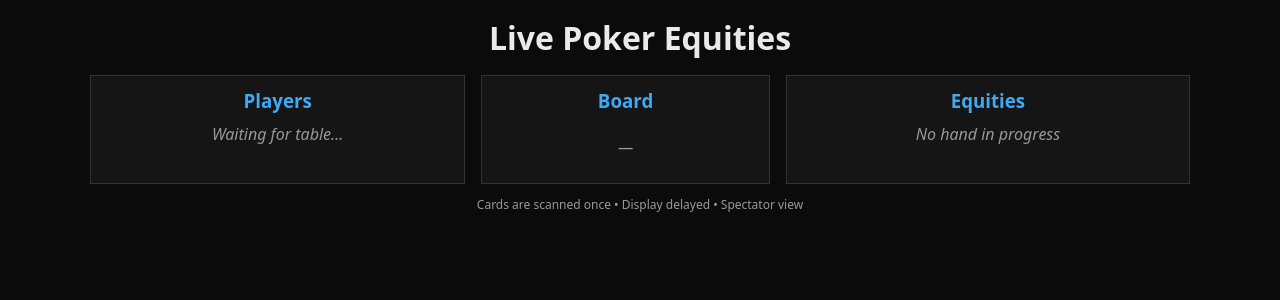
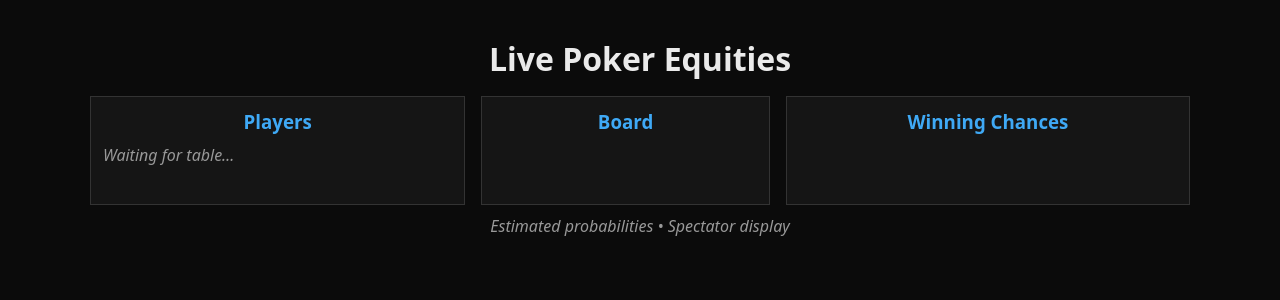
Before and after one commit to Plumpduck1/Poker-Equity-Server, a Flask app: template templates/audience.html in a window 1280 px wide. Shown: the top 300 px of the page. Run offline with Flask 3, Linux system fonts and the light colour scheme; the template is opened without the code that fills it, so the values that code supplies are empty.

Commit message:
wokring audience view protected

```diff
--- a/app.py
+++ b/app.py
@@ -21,6 +21,7 @@ PHASE_BACK = {
     "FLOP": "PREFLOP",
     "TURN": "FLOP",
     "RIVER": "TURN",
+    "SHOWDOWN": "RIVER",
 }
 
 # =============================
@@ -56,16 +57,19 @@ def fresh_deck():
 
 def get_positions(players, button_index):
     labels = ["BTN", "SB", "BB", "UTG", "HJ", "CO"]
-    return {
-        players[(button_index + i) % 6]: labels[i]
-        for i in range(6)
-    }
+    return {players[(button_index + i) % 6]: labels[i] for i in range(6)}
 
 # =============================
 # Global state (single table MVP)
 # =============================
 
 game_state = None
+
+def bump_version():
+    """Audience will poll /game_state and only update UI if version changes."""
+    global game_state
+    if game_state is not None:
+        game_state["version"] = int(game_state.get("version", 0)) + 1
 
 # =============================
 # Dealing (simulated)
@@ -143,6 +147,8 @@ def resolve_showdown(game):
 
 def start_new_game(players, button_index, info_mode, manual_button=False):
     return {
+        "version": 0,
+
         "info_mode": info_mode,
         "players": players,
         "button_index": button_index,
@@ -200,6 +206,12 @@ def host_config():
             return "Must enter exactly 6 players", 400
 
         game_state = start_new_game(players, button_index, info_mode)
+
+        # Start immediately (so host button shows Next Street)
+        scan_full_deck_sim()
+        deal_hole_cards()   # PREFLOP
+        bump_version()
+
         return redirect("/host")
 
     return render_template("config.html")
@@ -212,16 +224,16 @@ def host_view():
         return redirect("/host/config")
 
     # ---------- POST controls ----------
-
     if request.method == "POST":
         action = request.form.get("action")
 
         # ----- Dealer privacy -----
         if "toggle_privacy" in request.form:
             game_state["hide_equity"] = not game_state["hide_equity"]
+            bump_version()
             return redirect("/host")
 
-       # ----- MISDEAL / FORCE BUTTON -----
+        # ----- MISDEAL / FORCE BUTTON -----
         if "force_button" in request.form:
             new_btn = int(request.form["force_button"])
 
@@ -233,11 +245,9 @@ def host_view():
             )
 
             scan_full_deck_sim()
-            deal_hole_cards()   # 👈 THIS is the key line
-
+            deal_hole_cards()   # immediately back to PREFLOP
+            bump_version()
             return redirect("/host")
-
-
 
         # ----- PRIMARY FLOW -----
         if action == "advance":
@@ -254,12 +264,11 @@ def host_view():
                     game_state["players"],
                     next_btn,
                     game_state["info_mode"],
-                    manual_button=False,  # reset after use
+                    manual_button=False,
                 )
 
                 scan_full_deck_sim()
                 deal_hole_cards()   # -> PREFLOP
-
 
             elif game_state["phase"] == "PREFLOP":
                 deal_flop()
@@ -273,54 +282,56 @@ def host_view():
             elif game_state["phase"] == "RIVER":
                 game_state["phase"] = "SHOWDOWN"
 
+            bump_version()
             return redirect("/host")
 
         return redirect("/host")
 
-
-
     # ---------- GET: equity / showdown resolution ----------
-
     phase = game_state["phase"]
 
-    # --- SHOWDOWN: deterministic result ---
     if phase == "SHOWDOWN":
         resolve_showdown(game_state)
 
-    # --- NORMAL STREETS: Monte Carlo ---
+        # cache showdown too (useful for FULL/EQUITY_ONLY display logic)
+        game_state["equity_by_phase"][phase] = {
+            "equities": game_state["display_equities"],
+            "hand_ranks": game_state.get("display_hand_ranks", {}),
+            "tie_probability": game_state["tie_probability"],
+        }
+
     elif phase in ("PREFLOP", "FLOP", "TURN", "RIVER"):
-        equities, tie_prob, hand_ranks = calculate_equity_multi(
-            [game_state["hands"][p] for p in game_state["players"]],
-            player_names=game_state["players"],
-            iterations=500,
-            board_str=game_state["board"],
-        )
+        # Calculate equity ONCE per phase (cache) — makes host snappy
+        if phase not in game_state["equity_by_phase"]:
+            equities, tie_prob, hand_ranks = calculate_equity_multi(
+                [game_state["hands"][p] for p in game_state["players"]],
+                player_names=game_state["players"],
+                iterations=500,
+                board_str=game_state["board"],
+            )
 
-        # cache equity for this phase
-        game_state["equity_by_phase"][phase] = {
-            "equities": equities,
-            "hand_ranks": hand_ranks,
-            "tie_probability": tie_prob,
-        }
+            game_state["equity_by_phase"][phase] = {
+                "equities": equities,
+                "hand_ranks": hand_ranks,
+                "tie_probability": tie_prob,
+            }
 
         # resolve what is allowed to be shown
         info = resolve_display_info(game_state)
         if info:
             game_state["display_equities"] = info["equities"]
-            game_state["display_hand_ranks"] = info["hand_ranks"]
-            game_state["tie_probability"] = info["tie_probability"]
+            game_state["display_hand_ranks"] = info.get("hand_ranks", {})
+            game_state["tie_probability"] = info.get("tie_probability", 0)
         else:
             game_state["display_equities"] = [0] * 6
             game_state["display_hand_ranks"] = {}
             game_state["tie_probability"] = 0
 
-    # --- WAITING or any other state ---
     else:
         game_state["display_equities"] = [0] * 6
         game_state["display_hand_ranks"] = {}
         game_state["tie_probability"] = 0
 
-    # --- positions always safe ---
     positions = get_positions(
         game_state["players"],
         game_state["button_index"],
@@ -331,7 +342,6 @@ def host_view():
         game=game_state,
         positions=positions,
     )
-
 
 @app.route("/")
 def audience_view():
@@ -346,9 +356,13 @@ def game_state_json():
 
     public = dict(game_state)
 
-    if game_state["info_mode"] != INFO_FULL:
-        public["hands"] = {}
-        public["display_hand_ranks"] = {}
+    # Never leak hole cards to audience via this endpoint
+    public["hands"] = {}
+
+    # Use display_equities as the canonical public numbers
+    # (Your audience client should read display_equities)
+    # Keep display_hand_ranks empty publicly (safe)
+    public["display_hand_ranks"] = {}
 
     return public
 
--- a/templates/audience.html
+++ b/templates/audience.html
@@ -2,9 +2,7 @@
 <html lang="en">
 <head>
 <meta charset="UTF-8">
-
-<!-- CRITICAL FOR MOBILE -->
-<meta name="viewport" content="width=device-width, initial-scale=1.0, maximum-scale=1.0">
+<meta name="viewport" content="width=device-width, initial-scale=1.0">
 
 <title>Poker Equity – Audience</title>
 
@@ -16,13 +14,8 @@
     --text: #eaeaea;
     --muted: #999;
     --accent: #3fa9f5;
+    --safe: #2ecc71;
 }
-
-* {
-    box-sizing: border-box;
-}
-
-/* ================= BODY ================= */
 
 body {
     margin: 0;
@@ -34,22 +27,16 @@ body {
     justify-content: center;
 }
 
-/* ================= PAGE WRAPPER ================= */
-
 .page {
     width: 100%;
-    max-width: 1100px;   /* prevents stretching on large screens */
+    max-width: 1100px;
 }
-
-/* ================= HEADER ================= */
 
 h1 {
     text-align: center;
-    margin: 0 0 16px 0;
+    margin-bottom: 16px;
     font-weight: 600;
 }
-
-/* ================= LAYOUT ================= */
 
 .container {
     display: grid;
@@ -57,57 +44,35 @@ h1 {
     gap: 16px;
 }
 
-/* ================= PANELS ================= */
-
 .panel {
     background: var(--panel);
     border: 1px solid var(--border);
     padding: 12px;
-    width: 100%;
 }
 
 .panel h3 {
     margin: 0 0 10px 0;
     text-align: center;
-    font-weight: 600;
     color: var(--accent);
 }
 
-/* ================= PLAYERS ================= */
-
+/* PLAYERS */
 .player-row {
     display: flex;
     justify-content: space-between;
-    align-items: center;
     margin-bottom: 8px;
-}
-
-.player-left {
-    display: flex;
-    align-items: center;
-    gap: 6px;
 }
 
 .player-pos {
     font-size: 12px;
     color: var(--muted);
+    margin-right: 6px;
 }
 
-.player-name {
-    font-weight: 600;
-}
-
-.cards img {
-    width: 40px;
-    margin-left: 2px;
-}
-
-/* ================= BOARD ================= */
-
+/* BOARD */
 .board {
     display: flex;
     justify-content: center;
-    align-items: center;
     min-height: 48px;
 }
 
@@ -116,24 +81,17 @@ h1 {
     margin-right: 4px;
 }
 
-/* ================= EQUITIES ================= */
-
+/* EQUITIES */
 .eq-row {
     display: grid;
-    grid-template-columns: 90px 1fr 150px;
+    grid-template-columns: 90px 1fr 90px;
     gap: 8px;
     align-items: center;
     margin-bottom: 8px;
-    padding: 4px;
 }
 
 .eq-row.leader {
     background: rgba(63,169,245,0.12);
-}
-
-.eq-name {
-    font-weight: 600;
-    white-space: nowrap;
 }
 
 .eq-bar-bg {
@@ -145,87 +103,29 @@ h1 {
 
 .eq-bar-fill {
     height: 100%;
-    width: 0%;
     background: linear-gradient(90deg, #3fa9f5, #7cc7ff);
-    transition: width 0.5s ease;
+    transition: width 0.4s ease;
 }
 
-.eq-val {
-    text-align: right;
-    font-variant-numeric: tabular-nums;
-    white-space: nowrap;
-}
-
-.eq-hand {
-    font-size: 12px;
-    color: var(--muted);
-    margin-left: 6px;
-}
-
-/* ================= PULSE ================= */
-
-@keyframes pulse {
-    0% { box-shadow: 0 0 0 rgba(63,169,245,0); }
-    50% { box-shadow: 0 0 8px rgba(63,169,245,0.6); }
-    100% { box-shadow: 0 0 0 rgba(63,169,245,0); }
-}
-
-.eq-bar-fill.pulse {
-    animation: pulse 0.6s ease-out;
-}
-
-/* ================= PLACEHOLDER ================= */
-
-.placeholder {
-    text-align: center;
+.muted {
     color: var(--muted);
     font-style: italic;
 }
 
-/* ================= FOOTER ================= */
-
-.footer {
-    margin-top: 12px;
+/* SAFE MODE BADGE */
+.safe-badge {
+    margin-top: 6px;
+    padding: 6px;
+    border: 1px solid var(--safe);
+    color: var(--safe);
+    font-size: 11px;
     text-align: center;
-    font-size: 12px;
-    color: var(--muted);
-}
-
-/* ================= MOBILE ================= */
-
-@media (max-width: 768px) {
-
-    body {
-        padding: 10px;
-    }
-
-    .container {
-        display: flex;
-        flex-direction: column;
-        gap: 12px;
-    }
-
-    .cards img {
-        width: 34px;
-    }
-
-    .board img {
-        width: 36px;
-    }
-
-    .eq-row {
-        grid-template-columns: 80px 1fr 120px;
-    }
-
-    h1 {
-        font-size: 18px;
-    }
+    border-radius: 4px;
 }
 </style>
 </head>
 
 <body>
-
 <div class="page">
 
 <h1>Live Poker Equities</h1>
@@ -235,30 +135,33 @@ h1 {
 <!-- PLAYERS -->
 <div class="panel" id="players-panel">
     <h3>Players</h3>
-        <div class="placeholder">Waiting for table…</div>
+    <div class="muted">Waiting for table…</div>
 </div>
 
 <!-- BOARD -->
-    <div class="panel" id="board-panel">
+<div class="panel">
     <h3>Board</h3>
-        <div class="board placeholder">—</div>
+    <div class="board" id="board"></div>
 </div>
 
 <!-- EQUITIES -->
-    <div class="panel" id="equity-panel">
-        <h3>Equities</h3>
-        <div class="placeholder">No hand in progress</div>
+<div class="panel">
+    <h3>Winning Chances</h3>
+    <div id="equity-panel"></div>
+    <div id="safe-info"></div>
 </div>
 
 </div>
 
-<div class="footer">
-    Cards are scanned once • Display delayed • Spectator view
+<div class="muted" style="text-align:center; margin-top:10px;">
+    Estimated probabilities • Spectator display
 </div>
 
 </div>
 
 <script>
+let lastVersion = -1;
+let renderedBoardCount = 0;
 let lastEquities = {};
 
 function derivePositions(players, btn) {
@@ -273,108 +176,86 @@ function derivePositions(players, btn) {
 async function updateGame() {
     const res = await fetch("/game_state");
     const data = await res.json();
-    if (!data.players) return;
 
-    const positions = derivePositions(data.players, data.button_index);
+    if (!data || data.version === undefined) return;
+    if (data.version === lastVersion) return;
+    lastVersion = data.version;
 
     /* PLAYERS */
     const playersPanel = document.getElementById("players-panel");
     playersPanel.innerHTML = "<h3>Players</h3>";
+    const positions = derivePositions(data.players, data.button_index);
 
     data.players.forEach(p => {
         const row = document.createElement("div");
         row.className = "player-row";
         row.innerHTML = `
-            <div class="player-left">
+            <div>
                 <span class="player-pos">${positions[p]}</span>
-                <span class="player-name">${p}</span>
-            </div>
-        `;
-
-        const cards = document.createElement("span");
-        cards.className = "cards";
-
-        if (data.hands && data.hands[p]) {
-            data.hands[p].forEach(c => {
-                const img = document.createElement("img");
-                img.src = "/static/cards/" + c + ".png";
-                cards.appendChild(img);
-            });
-        }
-
-        row.appendChild(cards);
+                ${p}
+            </div>`;
         playersPanel.appendChild(row);
     });
 
-    /* BOARD */
-    const boardPanel = document.getElementById("board-panel");
-    boardPanel.innerHTML = "<h3>Board</h3>";
-    const board = document.createElement("div");
-    board.className = "board";
+    /* BOARD (append only new cards) */
+    const boardEl = document.getElementById("board");
 
-    if (data.board?.length) {
-        data.board.forEach(c => {
+    if (data.board.length < renderedBoardCount) {
+        boardEl.innerHTML = "";
+        renderedBoardCount = 0;
+    }
+
+    data.board.slice(renderedBoardCount).forEach(c => {
         const img = document.createElement("img");
         img.src = "/static/cards/" + c + ".png";
-            board.appendChild(img);
+        boardEl.appendChild(img);
     });
-    } else {
-        board.classList.add("placeholder");
-        board.textContent = "—";
-    }
 
-    boardPanel.appendChild(board);
+    renderedBoardCount = data.board.length;
 
     /* EQUITIES */
     const eqPanel = document.getElementById("equity-panel");
-    eqPanel.innerHTML = "<h3>Equities</h3>";
+    eqPanel.innerHTML = "";
 
-    if (data.phase !== "WAITING") {
-        const maxEq = Math.max(...data.equities);
+    if (data.phase === "WAITING") {
+        eqPanel.innerHTML = `<div class="muted">No hand in progress</div>`;
+        return;
+    }
+
+    const equities = data.display_equities || [];
+    const maxEq = Math.max(...equities, 0);
 
     data.players.forEach((p, i) => {
-            const pct = Math.round(data.display_equities?.[i] || 0);
-
-            const leader = data.equities[i] === maxEq && maxEq > 0;
+        const pct = Math.round(equities[i] || 0);
+        const leader = pct === Math.round(maxEq) && maxEq > 0;
 
         const row = document.createElement("div");
         row.className = "eq-row" + (leader ? " leader" : "");
-
         row.innerHTML = `
-                <div class="eq-name">${p}</div>
-                <div class="eq-bar-bg"><div class="eq-bar-fill"></div></div>
-                <div class="eq-val">${pct}% <span class="eq-hand">${data.hand_ranks[p] || ""}</span></div>
+            <div>${p}</div>
+            <div class="eq-bar-bg">
+                <div class="eq-bar-fill" style="width:${pct}%"></div>
+            </div>
+            <div style="text-align:right">${pct}%</div>
         `;
-
-            const fill = row.querySelector(".eq-bar-fill");
-            fill.style.width = pct + "%";
-
-            if (lastEquities[p] !== undefined && lastEquities[p] !== pct) {
-                fill.classList.add("pulse");
-            }
-
+        eqPanel.appendChild(row);
         lastEquities[p] = pct;
-            eqPanel.appendChild(row);
     });
 
-        if (data.tie_probability > 0) {
-            const t = Math.round(data.tie_probability);
-            const row = document.createElement("div");
-            row.className = "eq-row";
-            row.innerHTML = `
-                <div class="eq-name">Split Pot</div>
-                <div class="eq-bar-bg"><div class="eq-bar-fill" style="width:${t}%"></div></div>
-                <div class="eq-val">${t}%</div>
-            `;
-            eqPanel.appendChild(row);
-        }
-    } else {
-        eqPanel.innerHTML += `<div class="placeholder">Waiting for hand…</div>`;
-        lastEquities = {};
+    /* SAFE MODE INFO */
+    const safeInfo = document.getElementById("safe-info");
+    safeInfo.innerHTML = "";
+
+    if (data.info_mode === "DELAYED_EQUITY") {
+        safeInfo.innerHTML = `
+            <div class="safe-badge">
+                🛡️ Protected mode — winning chances shown from the previous round
+                to prevent live information leaks to players
+            </div>`;
     }
 }
 
-setInterval(updateGame, 1500);
+setInterval(updateGame, 800);
 updateGame();
 </script>
 
```
Lines whose indentation alone changed are shown as unchanged.
